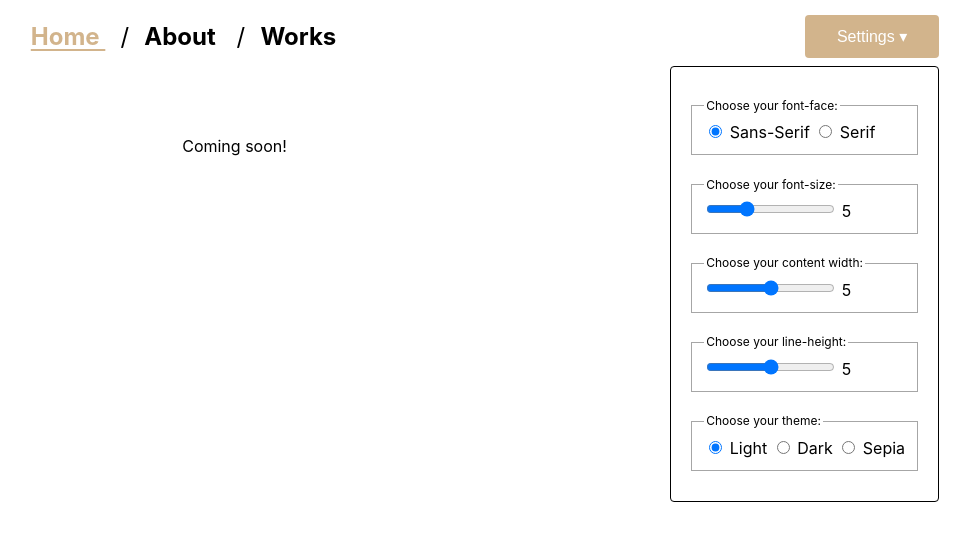
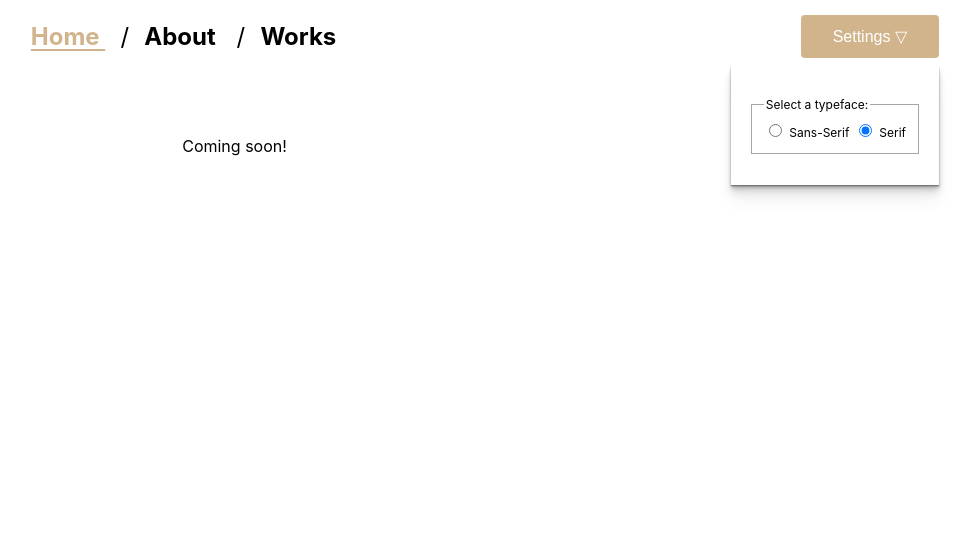
Before and after one commit to zarahzachz/zarahzachz.github.io, a Jekyll site: the page built from index.html, in a window 1280 px wide. Shown: the top 541 px of the page, without its empty margins (155-1128 px from the left). Built offline with Jekyll 4.4.1, drawn with Linux system fonts in a browser that asks for light colours.

Commit message:
Refactor menu, implement menu trigger.

```diff
--- a/_includes/settings.html
+++ b/_includes/settings.html
@@ -1,51 +1,55 @@
-<button aria-haspopup="true" aria-expanded="false">
+<button aria-haspopup="true" aria-expanded="false" class="js-settings-menu-trigger">
   Settings
-  <span aria-hidden="true">&#x25be;</span>
+  <span aria-hidden="true">&bigtriangledown;</span>
 </button>
 <!-- role="menuitemradio": https://w3c.github.io/aria/#menuitemradio -->
-<div role="menu" class="settings-menu">
+<div role="menu" class="settings-menu js-settings-menu" aria-label="customize your settings" hidden>
   <div role="group">
     <fieldset>
-      <legend>Choose your font-face:</legend>
-      <input type="radio" id="fontSans" name="fontFace" role="menuitemradio" checked>
+      <legend>Select a typeface:</legend>
+      <input type="radio" id="fontSans" name="typeface" role="menuitemradio" >
       <label for="fontSans">Sans-Serif</label>
-      <input type="radio" id="fontSerif" name="fontFace" role="menuitemradio">
+      <input type="radio" id="fontSerif" name="typeface" role="menuitemradio" checked>
       <label for="fontSerif">Serif</label>
     </fieldset>
   </div>
-  <form role="group" oninput="fontSizeResult.value=parseInt(fontSize.value)">
-    <fieldset>
-      <legend>Choose your font-size:</legend>
-      <input type="range" id="fontSize" name="fontSize" min="1" max="15" value="5">
-      <label for="fontSize" class="sr-only">Font Size</label>
-      <output name="fontSizeResult" for="fontSize">5</output>
-    </fieldset>
-  </form>
-  <form role="group" oninput="contentWidthResult.value=parseInt(contentWidth.value)">
-    <fieldset>
-      <legend>Choose your content width:</legend>
-      <input type="range" id="contentWidth" name="contentWidth" min="1" max="9" value="5">
-      <label for="contentWidth" class="sr-only">Content Width</label>
-      <output name="contentWidthResult" for="contentWidth">5</output>
-    </fieldset>
-  </form>
-  <form role="group" oninput="lineHeightResult.value=parseInt(lineHeight.value)">
-    <fieldset>
-      <legend>Choose your line-height:</legend>
-      <input type="range" id="lineHeight" name="lineHeight" min="1" max="9" value="5">
-      <label for="lineHeight" class="sr-only">Line Height</label>
+
+  <!--
+  <div role="group" oninput="fontSizeResult.value=parseInt(fontSize.value)">
+    <label for="fontSize">Choose your font-size:</label>
+    <input type="range" id="fontSize" name="fontSize" min="1" max="15" value="5" aria-valuetext="font size: 5">
+    <output name="fontSizeResult" for="fontSize">5</output>
+  </div>
+
+  <div role="group" aria-label="choose your content width">
+    <!--
+    min = 1
+      if value = 1, minus is disabled
+    max = 9
+      if value = 9, plus is disabled
+    default = 5
+    -->
+    <!--
+    <button role="menuitem" aria-label="decrease content width" title="decrease content width">&minus;</button>
+    <output aria-label="content container width: 5">5</output>
+    <button role="menuitem" aria-label="increase content width" title="increase content width">&plus;</button>
+  </div>
+
+  <div role="group">
+      <label for="lineHeight">Choose your line-height:</label>
+      <input type="range" id="lineHeight" name="lineHeight" min="1" max="9" value="5" aria-valuetext="line height: 5">
       <output name="lineHeightResult" for="lineHeight">5</output>
-    </fieldset>
-  </form>
+  </div>
+
   <div role="group">
     <fieldset>
-      <legend>Choose your theme:</legend>
+      <legend>Select a theme:</legend>
       <input type="radio" id="themeLight" name="theme" role="menuitemradio" checked>
       <label for="themeLight">Light</label>
       <input type="radio" id="themeDark" name="theme" role="menuitemradio">
       <label for="themeDark">Dark</label>
       <input type="radio" id="themeSepia" name="theme" role="menuitemradio">
       <label for="themeSepia">Sepia</label>
-    </fieldset>
+    </fieldset> -->
   </div>
 </div>
--- a/_layouts/base.html
+++ b/_layouts/base.html
@@ -7,7 +7,6 @@
   <title>{{ page.title | upcase }} &star; {{ site.title | upcase }}</title>
 
   <link rel="stylesheet" href="/assets/css/styles.css">
-
   {% feed_meta %}
   {% seo %}
 </head>
@@ -16,5 +15,7 @@
   <main tabindex="-1" id="main-content">
   {{ content }}
   </main>
+
+  <script src="/assets/js/settings.js"></script>
 </body>
 </html>
--- a/_sass/components/_settings.scss
+++ b/_sass/components/_settings.scss
@@ -1,25 +1,32 @@
-.sr-only {
-  display: none;
-}
-
 .settings-menu {
   position: absolute;
   top: 5ch;
   right: 3ch;
-  border: 1px solid black;
-  border-radius: 4px;
+  // border: 1px solid black;
+  border-radius: var(--base-border-radius);
   padding: 2ch;
-  background-color: white;
+  background-color: var(--white);
   display: flex;
   flex-direction: column;
-  font-size: 1rem;
+  font-size: var(--base-font-size);
+  box-shadow: 0 1px 1px rgba(0,0,0,0.25),
+              0 2px 2px rgba(0,0,0,0.20),
+              0 4px 4px rgba(0,0,0,0.15),
+              0 8px 8px rgba(0,0,0,0.10),
+              0 16px 16px rgba(0,0,0,0.05);
 
   fieldset {
     border: 1px solid hsla(0, 0%, 65%, 1);
     margin: 1ch 0;
   }
 
-  legend {
-    font-size: .75rem;
+  legend,
+  label {
+    font-size: calc(var(--base-font-size) * .75);
+  }
+
+  div[role="group"] {
+    display: flex;
+    flex-direction: column;
   }
 }
--- /dev/null
+++ b/assets/js/settings.js
@@ -0,0 +1,12 @@
+const menuButton = document.querySelector('.js-settings-menu-trigger');
+const menu = document.querySelector('.js-settings-menu');
+
+menuButton.addEventListener('click', (e) => {
+	if (menuButton.getAttribute('aria-expanded') === 'true') {
+		menuButton.setAttribute('aria-expanded', 'false');
+    menu.setAttribute('hidden', true)
+  }	else if (menuButton.getAttribute('aria-expanded') === 'false') {
+    menuButton.setAttribute('aria-expanded', 'true')
+    menu.removeAttribute('hidden')
+  }
+})
```
